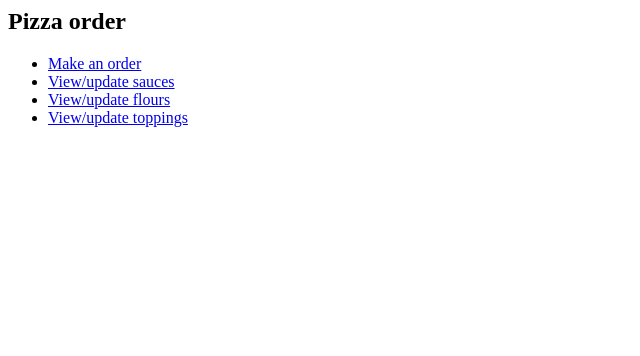
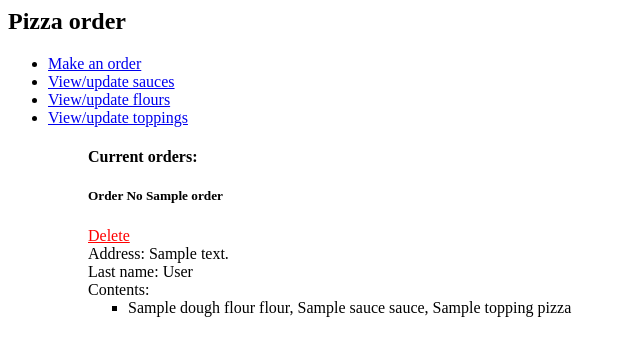
Before and after one commit to strashno-georgiev/hacktues-2022-casting, a Django app: template pizzaOrder/templates/pizzaOrder/index.html in a window 1280 px wide. Shown: the top 356 px of the page, without its empty margins (0-640 px from the left). Run offline with Django 3.2, Linux system fonts and the light colour scheme; the template is opened without the code that fills it: most values are stand-ins (such as "Sample title", 1, 10 or a date in 2020).

Commit message:
Add option to delete order and update create order template

```diff
--- a/pizzaOrder/templates/pizzaOrder/delete_sauce.html
+++ b/pizzaOrder/templates/pizzaOrder/delete_sauce.html
@@ -2,6 +2,7 @@
 {%block content%}
     Are you sure you want to delete {{sauce.name}} sauce?<br/>
     <form method="POST">
+        {%csrf_token%}
         <input type="submit" value="Delete">
         <a href={% url "sauce-view"%}>Cancel</a>
     </form>
--- a/pizzaOrder/templates/pizzaOrder/delete_topping.html
+++ b/pizzaOrder/templates/pizzaOrder/delete_topping.html
@@ -2,6 +2,7 @@
 {%block content%}
     Are you sure you want to delete {{topping.name}} ?<br/>
     <form method="POST">
+        {%csrf_token%}
         <input type="submit" value="Delete">
         <a href={% url "topping-view"%}>Cancel</a>
     </form>
--- a/pizzaOrder/templates/pizzaOrder/index.html
+++ b/pizzaOrder/templates/pizzaOrder/index.html
@@ -7,8 +7,23 @@
             <li><a href={% url "sauce-view"%}>View/update sauces</a></li>
             <li><a href={% url "flour-view"%}>View/update flours</a></li>
             <li><a href={%url "topping-view"%}>View/update toppings</a></li>
-
-
         <ul>
+        <h4>Current orders:</h4>
+        {%if none%}
+            <p>There are currently no orders</p>
+        {%else%}
+            {%for order, order_details in orders.items%}
+                <h5>Order No {{order}}</h5>
+                <a style="color:red" href={%url "delete-order" pk=order_details.0.id%}>Delete</a><br/>
+                Address: {{order_details.0.address}}<br/>
+                Last name: {{order_details.0.last_name}}<br/>
+                Contents:<br/>
+                <ul>
+                {%for pizza in order_details.1%}
+                    <li>{{pizza.dough_flour.name}} flour, {{pizza.sauce.name}} sauce{% for topping in pizza.toppings.all%}, {{topping.name}} {%endfor%}pizza</li>
+                {%endfor%}
+                </ul>
+            {%endfor%}
+        {%endif%}
     </div>
 {%endblock%}
```
Also changed, not shown: pizzaOrder/templates/pizzaOrder/create_order.html (+13 -10 lines), pizzaOrder/templates/pizzaOrder/delete_order.html (added, +9 -0 lines).
